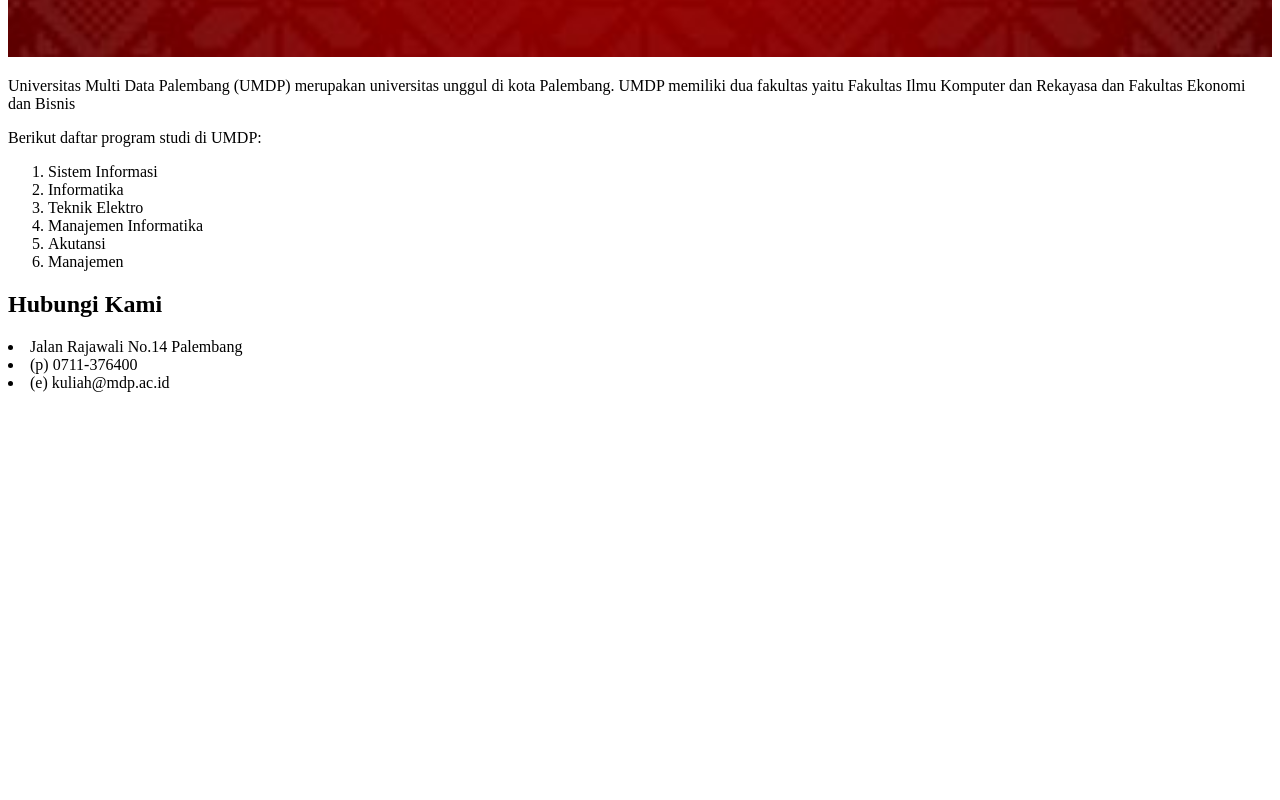
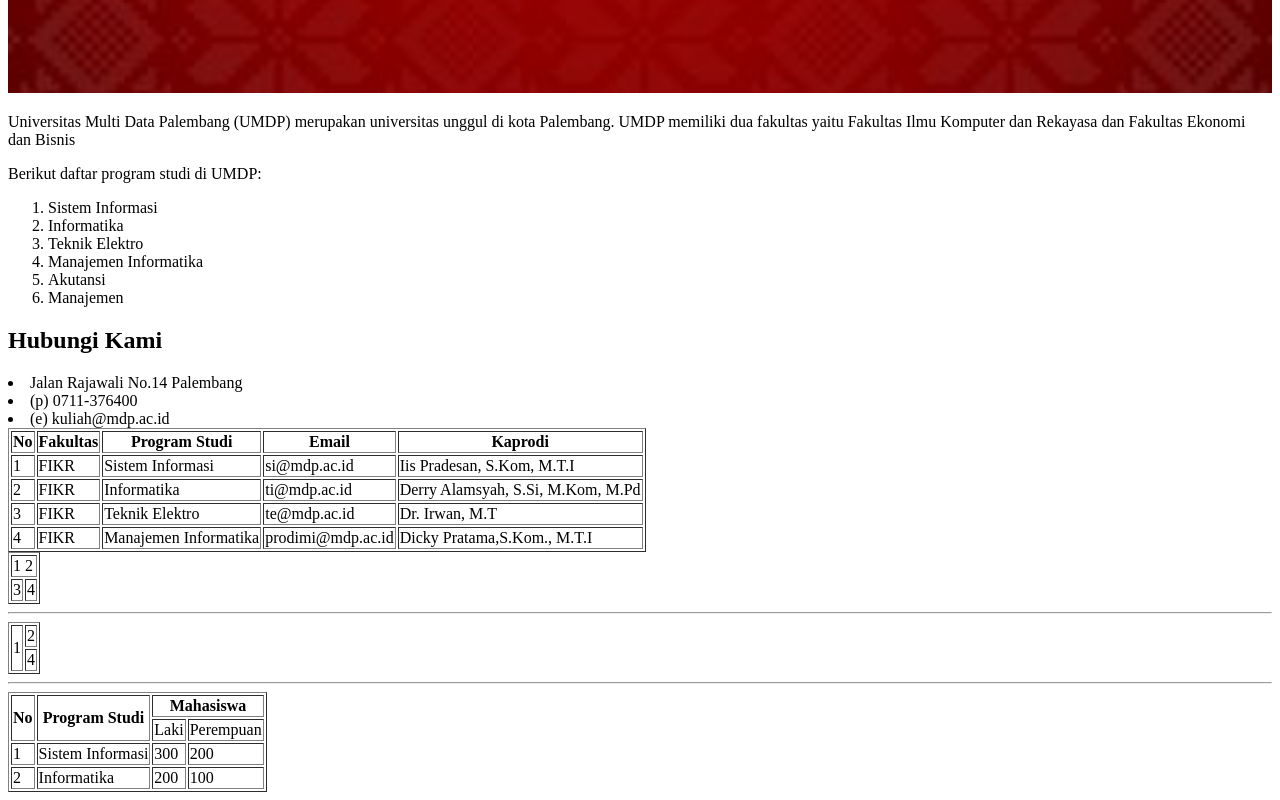
Before and after one commit to gracepatriciaa/P2PAW1, a plain HTML site: page index.html in a window 1280 px wide. Shown: the part 836-1636 px from the top of the page. Before the commit the page ends 1236 px from the top, so only its background shows below. Drawn offline with Linux system fonts and the light colour scheme.

Commit message:
update daftar.html dan index.html

```diff
--- a/index.html
+++ b/index.html
@@ -8,6 +8,10 @@
 <body>
     <!-- heading h1 sd h6-->
     <h1>Universitas MDP</h1>
+
+    <!-- link -->
+    <a href="daftar.html">Daftar</a>
+    <hr>
 
     <!-- banner  -->
     <img src = "banner.jpg" alt="Banner" width = "100%">
@@ -32,5 +36,96 @@
         <li>(p) 0711-376400</li>
         <li>(e) kuliah@mdp.ac.id</li>
     </u1>
+
+
+    <!--tabel -->
+    <table border = "1">
+        <!-- Baris tr-->
+        <tr>
+            <!--kolom th / td-->
+            <th>No</th>
+            <th>Fakultas</th>
+            <th>Program Studi</th>
+            <th>Email</th>
+            <th>Kaprodi</th>
+        </tr>
+        <tr>
+            <td>1</td>
+            <td>FIKR</td>
+            <td>Sistem Informasi</td>
+            <td>si@mdp.ac.id</td>
+            <td>Iis Pradesan, S.Kom, M.T.I</td>
+        </tr>
+        <tr>
+            <td>2</td>
+            <td>FIKR</td>
+            <td>Informatika</td>
+            <td>ti@mdp.ac.id</td>
+            <td>Derry Alamsyah, S.Si, M.Kom, M.Pd</td>
+        </tr>
+        <tr>
+            <td>3</td>
+            <td>FIKR</td>
+            <td>Teknik Elektro</td>
+            <td>te@mdp.ac.id</td>
+            <td>Dr. Irwan, M.T</td>
+        </tr>
+        <tr>
+            <td>4</td>
+            <td>FIKR</td>
+            <td>Manajemen Informatika</td>
+            <td>prodimi@mdp.ac.id</td>
+            <td>Dicky Pratama,S.Kom., M.T.I</td>
+        </tr>
+    </table>
+
+    <!-- colspan = gabungkan kolom pada tabel-->
+    <table border = "1">
+        <tr>
+            <td colspan="2">1 2 </td>
+        </tr>
+        <tr>
+            <td>3</td>
+            <td>4</td>
+        </tr>
+    </table>
+    <hr>
+    <!-- rowspan = gabungkan sel yang bersebelahan secara vertikal-->
+    <table border = "1">
+        <tr>
+            <td rowspan = "2">1 </td>
+            <td>2</td>
+        </tr>
+        <tr>
+            <td>4</td>
+        </tr>
+    </table>
+    <hr>
+    <table border = "1">
+        <tr>
+            <!--kolom th / td-->
+            <th rowspan = "2">No</th>
+            <th rowspan = "2">Program Studi</th>
+            <th colspan = "2">Mahasiswa</th>
+
+        </tr>
+        <tr>
+            <td coslpan="2">Laki</td>
+            <td coslpan="2">Perempuan</td>
+        </tr>
+        <tr>
+            <td>1</td>
+            <td>Sistem Informasi</td>
+            <td>300</td>
+            <td>200</td>
+        </tr>
+        <tr>
+            <td>2</td>
+            <td>Informatika</td>
+            <td>200</td>
+            <td>100</td>
+        </tr>
+    </table>
+
 </body>
 </html>
```
Also changed, not shown: daftar.html (added, +36 -0 lines).
